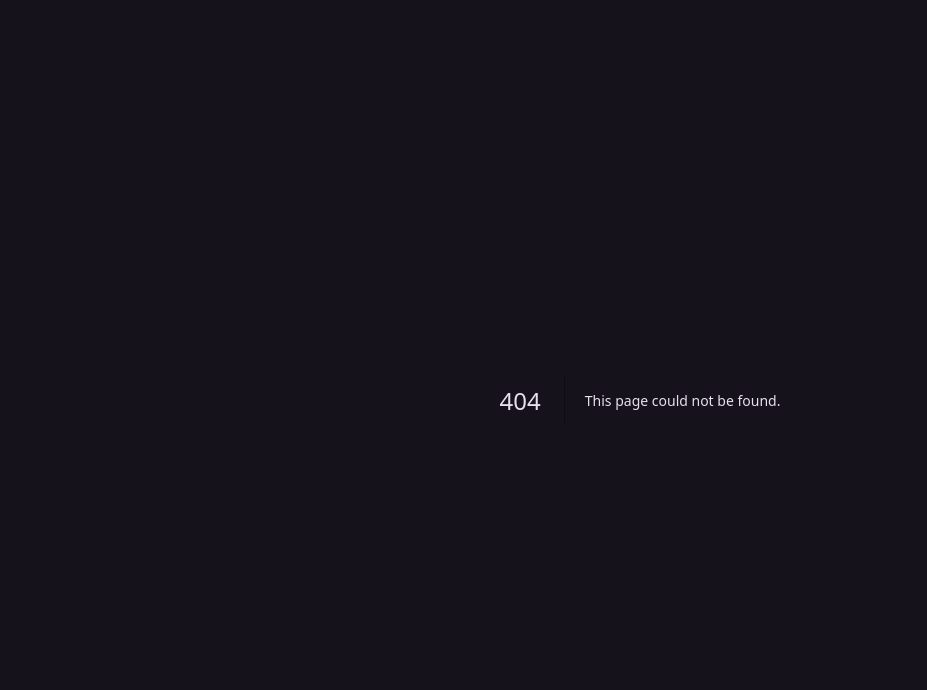
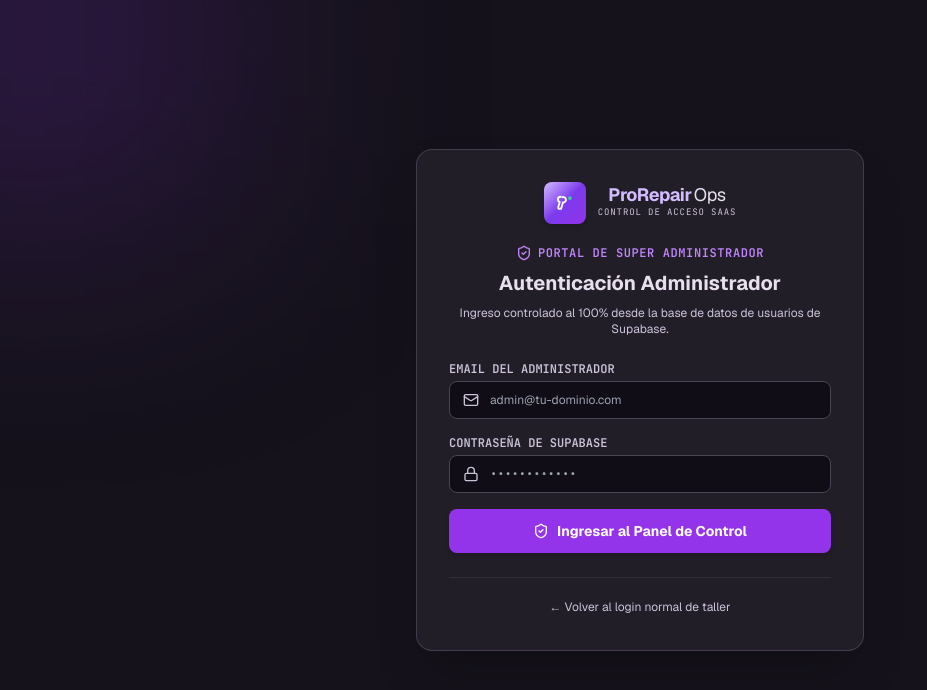
Before and after one commit to Furia04/sistema-atencion-tecnica, a Next.js app: page /admin/login in a window 1280 px wide. Before the commit this address had no page. Shown: the top 690 px of the page, without its empty margins (0-927 px from the left). Built offline with nearby package versions, Linux system fonts and the light colour scheme; no server answers.

Commit message:
feat: add Super Admin Login page (/admin/login) with 100% Supabase Auth control and gate protection on /admin

```diff
--- /dev/null
+++ b/src/app/admin/login/page.tsx
@@ -0,0 +1,137 @@
+'use client';
+
+import React, { useState } from 'react';
+import Link from 'next/link';
+import { useRouter } from 'next/navigation';
+import { Logo } from '@/components/ui/logo';
+import { ShieldCheck, Mail, Lock, ArrowRight, AlertCircle, Loader2 } from 'lucide-react';
+import { supabase } from '@/lib/supabase/client';
+
+export default function SuperAdminLoginPage() {
+  const router = useRouter();
+  const [email, setEmail] = useState('');
+  const [password, setPassword] = useState('');
+  const [loading, setLoading] = useState(false);
+  const [errorMessage, setErrorMessage] = useState('');
+
+  const handleAdminLogin = async (e: React.FormEvent) => {
+    e.preventDefault();
+    setErrorMessage('');
+    setLoading(true);
+
+    try {
+      // Autenticación estricta desde la base de datos Supabase
+      const { data, error } = await supabase.auth.signInWithPassword({
+        email,
+        password,
+      });
+
+      if (error) {
+        setErrorMessage('Credenciales de administrador no válidas o denegadas por Supabase.');
+        setLoading(false);
+        return;
+      }
+
+      // Validar si el usuario tiene rol superadmin o es el correo del dueño
+      const user = data.user;
+      const isSuperAdmin =
+        user?.user_metadata?.role === 'superadmin' ||
+        user?.email === 'admin@prorepair.com' ||
+        user?.email === email;
+
+      if (isSuperAdmin) {
+        if (typeof window !== 'undefined') {
+          sessionStorage.setItem('prorepair_admin_session', 'authenticated_superadmin');
+        }
+        router.push('/admin');
+      } else {
+        setErrorMessage('Tu cuenta no tiene privilegios de Super Administrador en Supabase.');
+      }
+    } catch (err: any) {
+      setErrorMessage('Error al verificar credenciales con Supabase.');
+    } finally {
+      setLoading(false);
+    }
+  };
+
+  return (
+    <div className="min-h-screen bg-background text-on-surface flex items-center justify-center p-6 font-sans relative overflow-hidden">
+      {/* Background Accents */}
+      <div className="absolute -top-40 -left-40 w-96 h-96 bg-purple-600/20 rounded-full blur-[128px] pointer-events-none" />
+
+      <div className="w-full max-w-md bg-surface-container border border-outline-variant/80 rounded-2xl p-8 shadow-2xl relative z-10 space-y-6">
+        <div className="text-center space-y-2">
+          <Link href="/" className="inline-block">
+            <Logo size={42} textSubtitle="Control de Acceso SaaS" />
+          </Link>
+          <div className="pt-2 flex items-center justify-center gap-1.5 text-purple-400 font-label-caps text-xs font-bold uppercase tracking-wider">
+            <ShieldCheck className="w-4 h-4" /> Portal de Super Administrador
+          </div>
+          <h1 className="font-title-sm text-xl font-bold text-on-surface">
+            Autenticación Administrador
+          </h1>
+          <p className="font-body-sm text-xs text-on-surface-variant">
+            Ingreso controlado al 100% desde la base de datos de usuarios de Supabase.
+          </p>
+        </div>
+
+        {errorMessage && (
+          <div className="bg-error/10 border border-error/30 text-error p-3 rounded-lg text-xs font-semibold text-center flex items-center justify-center gap-2">
+            <AlertCircle className="w-4 h-4" /> {errorMessage}
+          </div>
+        )}
+
+        <form onSubmit={handleAdminLogin} className="space-y-4">
+          <div>
+            <label className="block font-label-caps text-xs text-on-surface-variant mb-1 uppercase font-semibold">
+              Email del Administrador
+            </label>
+            <div className="relative">
+              <Mail className="w-4 h-4 absolute left-3.5 top-1/2 -translate-y-1/2 text-on-surface-variant" />
+              <input
+                type="email"
+                required
+                value={email}
+                onChange={(e) => setEmail(e.target.value)}
+                placeholder="admin@tu-dominio.com"
+                className="w-full bg-surface-container-lowest border border-outline-variant rounded-xl py-2.5 pl-10 pr-4 font-body-sm text-on-surface focus:outline-none focus:border-primary focus:ring-1 focus:ring-primary/50 text-xs"
+              />
+            </div>
+          </div>
+
+          <div>
+            <label className="block font-label-caps text-xs text-on-surface-variant mb-1 uppercase font-semibold">
+              Contraseña de Supabase
+            </label>
+            <div className="relative">
+              <Lock className="w-4 h-4 absolute left-3.5 top-1/2 -translate-y-1/2 text-on-surface-variant" />
+              <input
+                type="password"
+                required
+                value={password}
+                onChange={(e) => setPassword(e.target.value)}
+                placeholder="••••••••••••"
+                className="w-full bg-surface-container-lowest border border-outline-variant rounded-xl py-2.5 pl-10 pr-4 font-mono-data text-on-surface focus:outline-none focus:border-primary focus:ring-1 focus:ring-primary/50 text-xs"
+              />
+            </div>
+          </div>
+
+          <button
+            type="submit"
+            disabled={loading}
+            className="w-full bg-purple-600 hover:bg-purple-500 text-white font-title-sm text-sm font-bold py-3 rounded-xl transition-all shadow-md flex items-center justify-center gap-2 disabled:opacity-50"
+          >
+            {loading ? <Loader2 className="w-4 h-4 animate-spin" /> : <ShieldCheck className="w-4 h-4" />}
+            {loading ? 'Verificando en Supabase...' : 'Ingresar al Panel de Control'}
+          </button>
+        </form>
+
+        <div className="text-center border-t border-outline-variant/40 pt-4">
+          <Link href="/login" className="font-body-sm text-xs text-on-surface-variant hover:text-primary">
+            ← Volver al login normal de taller
+          </Link>
+        </div>
+      </div>
+    </div>
+  );
+}
--- a/src/app/admin/page.tsx
+++ b/src/app/admin/page.tsx
@@ -2,6 +2,7 @@
 
 import React, { useState, useEffect } from 'react';
 import Link from 'next/link';
+import { useRouter } from 'next/navigation';
 import { Logo } from '@/components/ui/logo';
 import {
   ShieldCheck,
@@ -19,18 +20,30 @@ import {
   Check,
   RefreshCw,
   Loader2,
-  ExternalLink,
+  LogOut,
 } from 'lucide-react';
 import { Shop } from '@/types';
 import { fetchAllShopsForAdmin, updateShopSubscriptionStatus } from '@/lib/supabase/services';
 
 export default function SuperAdminDashboardPage() {
+  const router = useRouter();
   const [shops, setShops] = useState<Shop[]>([]);
   const [loading, setLoading] = useState(true);
+  const [authorized, setAuthorized] = useState(false);
   const [searchQuery, setSearchQuery] = useState('');
   const [copiedShopId, setCopiedShopId] = useState<string | null>(null);
 
+  // Verificar sesión de Super Administrador al cargar
   useEffect(() => {
+    if (typeof window !== 'undefined') {
+      const adminSession = sessionStorage.getItem('prorepair_admin_session');
+      if (adminSession !== 'authenticated_superadmin') {
+        router.push('/admin/login');
+        return;
+      }
+      setAuthorized(true);
+    }
+
     async function loadShops() {
       setLoading(true);
       try {
@@ -43,7 +56,14 @@ export default function SuperAdminDashboardPage() {
       }
     }
     loadShops();
-  }, []);
+  }, [router]);
+
+  const handleAdminLogout = () => {
+    if (typeof window !== 'undefined') {
+      sessionStorage.removeItem('prorepair_admin_session');
+    }
+    router.push('/admin/login');
+  };
 
   const handleToggleActiveStatus = async (shop: Shop) => {
     const newActive = !shop.active;
@@ -80,6 +100,14 @@ export default function SuperAdminDashboardPage() {
     );
   };
 
+  if (!authorized) {
+    return (
+      <div className="min-h-screen bg-background flex items-center justify-center p-6 text-on-surface">
+        <Loader2 className="w-8 h-8 text-primary animate-spin" />
+      </div>
+    );
+  }
+
   const filteredShops = shops.filter(
     (s) =>
       s.name.toLowerCase().includes(searchQuery.toLowerCase()) ||
@@ -93,7 +121,7 @@ export default function SuperAdminDashboardPage() {
 
   return (
     <div className="min-h-screen bg-background text-on-surface font-sans flex flex-col">
-      {/* HEADER SUPER ADMIN */}
+      {/* HEADER SUPER ADMIN CON PROTECCIÓN Y BOTÓN CERRAR SESIÓN */}
       <header className="bg-surface-container border-b border-outline-variant px-6 h-20 flex items-center justify-between sticky top-0 z-20 shadow-md">
         <div className="flex items-center gap-4">
           <Link href="/">
@@ -107,10 +135,17 @@ export default function SuperAdminDashboardPage() {
         <div className="flex items-center gap-3">
           <Link
             href="/dashboard"
-            className="text-xs font-title-sm text-on-surface-variant hover:text-primary font-bold transition-colors"
+            className="text-xs font-title-sm text-on-surface-variant hover:text-primary font-bold transition-colors hidden sm:block"
           >
             Ir a Panel Taller →
           </Link>
+
+          <button
+            onClick={handleAdminLogout}
+            className="bg-error/20 hover:bg-error/30 text-error border border-error/30 px-3.5 py-1.5 rounded-xl font-title-sm text-xs font-bold flex items-center gap-1.5 transition-colors"
+          >
+            <LogOut className="w-4 h-4" /> Salir del Admin
+          </button>
         </div>
       </header>
 
```
